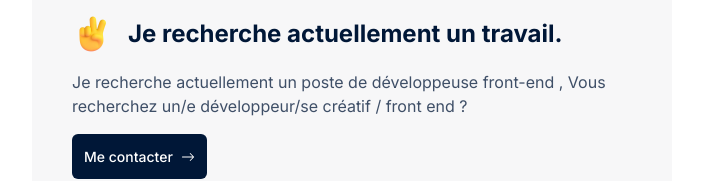
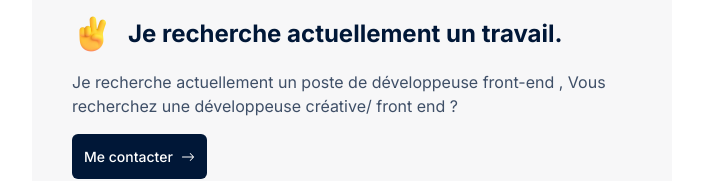
Before and after one commit to yanieznaio/portfolio-juliette, a Next.js app: page / in a window 1280 px wide. Shown: the part 4662-4843 px from the top of the page, without its empty margins (288-990 px from the left). Built offline with nearby package versions, Linux system fonts and the light colour scheme.

Commit message:
changes on project

```diff
--- a/src/app/_compenents/WorkTogther.js
+++ b/src/app/_compenents/WorkTogther.js
@@ -14,7 +14,7 @@ const WorkTogther = () => {
                 <h3 className={`font-bold text-[20px] md:text-[24px] text-dark-light`}>Je recherche actuellement un travail.</h3>
                 </div>
 
-                <p className=' text-[13px] md:text-[16px] text-dark-light2 '>Je recherche actuellement un poste de développeuse front-end ,  Vous recherchez un/e développeur/se créatif / front end  ?</p>
+                <p className=' text-[13px] md:text-[16px] text-dark-light2 '>Je recherche actuellement un poste de développeuse front-end ,  Vous recherchez une développeuse créative/ front end  ?</p>
                 <Link className='transition ease-in-out flex items-center gap-2 bg-dark-light text-white rounded-md w-fit p-3 text-[14px] font-medium hover:opacity-80' href="/contact">Me contacter <BsArrowRight/></Link>
             </div>
 
```
